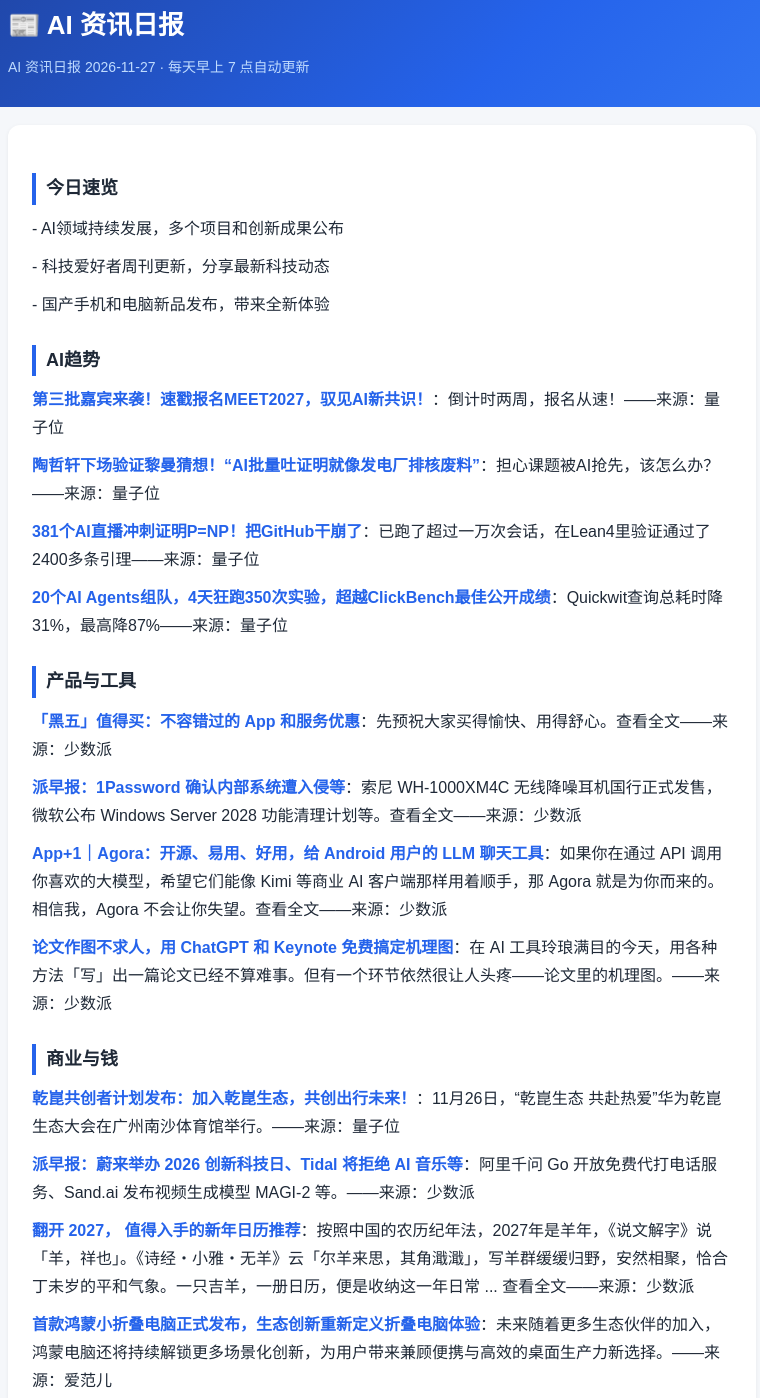
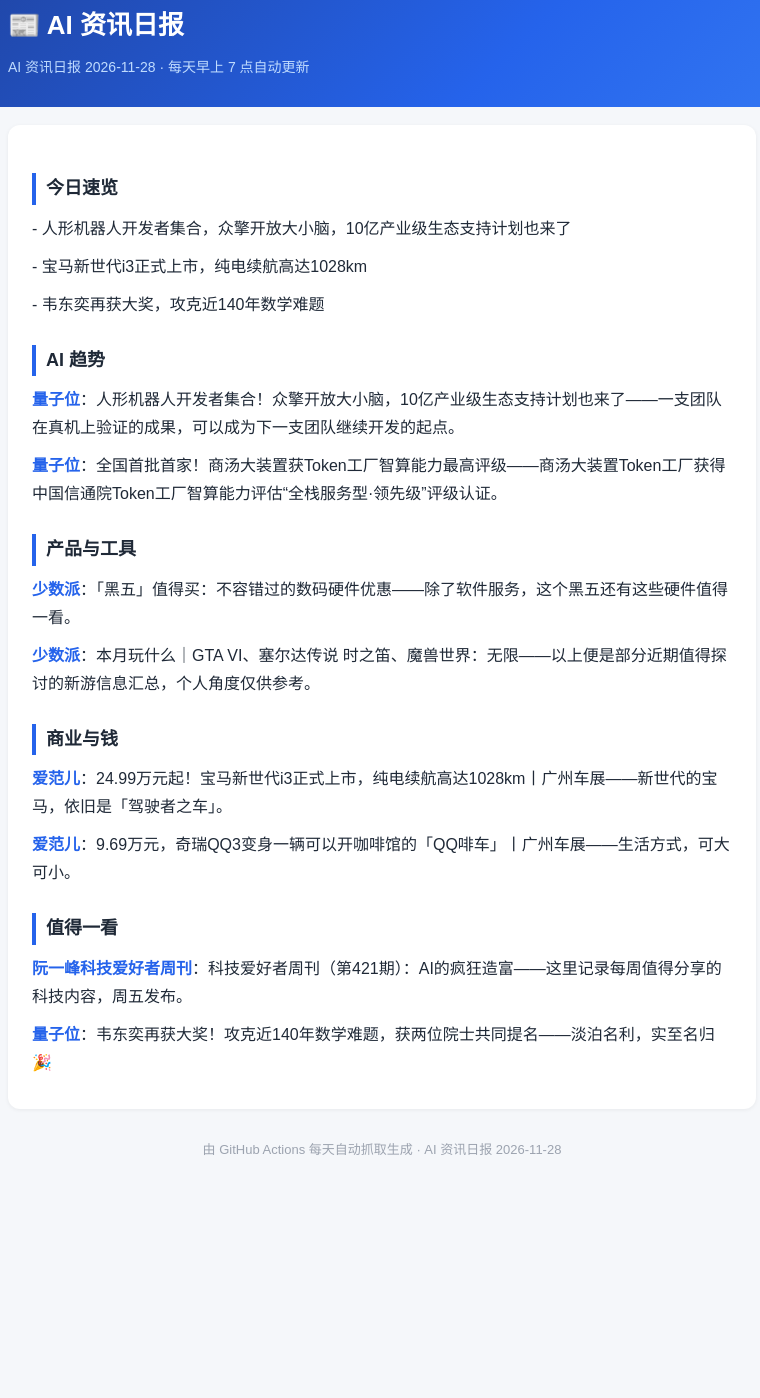
Before and after one commit to zyq15117903985-commits/ai-news-daily, a plain HTML site: page index.html in a window 1280 px wide. Shown: the part 33-1431 px from the top of the page, without its empty margins (258-1018 px from the left). After the commit the page ends 1234 px from the top, so only its background shows below. Drawn offline with Linux system fonts and the light colour scheme.

Commit message:
daily update 2026-11-28

```diff
--- a/index.html
+++ b/index.html
@@ -3,7 +3,7 @@
 <head>
 <meta charset="utf-8">
 <meta name="viewport" content="width=device-width, initial-scale=1">
-<title>AI 资讯日报 2026-11-27</title>
+<title>AI 资讯日报 2026-11-28</title>
 <style>
   * { box-sizing: border-box; }
   body { font-family: "Microsoft YaHei", "PingFang SC", sans-serif;
@@ -35,41 +35,29 @@
 <body>
 <header class="hero"><div class="wrap">
   <h1>📰 AI 资讯日报</h1>
-  <div class="date">AI 资讯日报 2026-11-27 · 每天早上 7 点自动更新</div>
+  <div class="date">AI 资讯日报 2026-11-28 · 每天早上 7 点自动更新</div>
 </div></header>
 <div class="wrap">
   <div class="card">
 <h2>今日速览</h2>
-<p>- AI领域持续发展，多个项目和创新成果公布</p>
-<p>- 科技爱好者周刊更新，分享最新科技动态</p>
-<p>- 国产手机和电脑新品发布，带来全新体验</p>
-<h2>AI趋势</h2>
-<p><b><a href="https://www.qbitai.com/2026/11/513091.html" target="_blank">第三批嘉宾来袭！速戳报名MEET2027，驭见AI新共识！</a></b>：倒计时两周，报名从速！——来源：量子位</p>
-<p><b><a href="https://www.qbitai.com/2026/11/513075.html" target="_blank">陶哲轩下场验证黎曼猜想！“AI批量吐证明就像发电厂排核废料”</a></b>：担心课题被AI抢先，该怎么办？——来源：量子位</p>
-<p><b><a href="https://www.qbitai.com/2026/11/513021.html" target="_blank">381个AI直播冲刺证明P=NP！把GitHub干崩了</a></b>：已跑了超过一万次会话，在Lean4里验证通过了2400多条引理——来源：量子位</p>
-<p><b><a href="https://www.qbitai.com/2026/11/513053.html" target="_blank">20个AI Agents组队，4天狂跑350次实验，超越ClickBench最佳公开成绩</a></b>：Quickwit查询总耗时降31%，最高降87%——来源：量子位</p>
+<p>- 人形机器人开发者集合，众擎开放大小脑，10亿产业级生态支持计划也来了</p>
+<p>- 宝马新世代i3正式上市，纯电续航高达1028km</p>
+<p>- 韦东奕再获大奖，攻克近140年数学难题</p>
+<h2>AI 趋势</h2>
+<p><b><a href="https://www.qbitai.com/2026/11/513352.html" target="_blank">量子位</a></b>：人形机器人开发者集合！众擎开放大小脑，10亿产业级生态支持计划也来了——一支团队在真机上验证的成果，可以成为下一支团队继续开发的起点。</p>
+<p><b><a href="https://www.qbitai.com/2026/11/513346.html" target="_blank">量子位</a></b>：全国首批首家！商汤大装置获Token工厂智算能力最高评级——商汤大装置Token工厂获得中国信通院Token工厂智算能力评估“全栈服务型·领先级”评级认证。</p>
 <h2>产品与工具</h2>
-<p><b><a href="https://sspai.com/post/119601" target="_blank">「黑五」值得买：不容错过的 App 和服务优惠</a></b>：先预祝大家买得愉快、用得舒心。查看全文——来源：少数派</p>
-<p><b><a href="https://sspai.com/post/119632" target="_blank">派早报：1Password 确认内部系统遭入侵等</a></b>：索尼 WH-1000XM4C 无线降噪耳机国行正式发售，微软公布 Windows Server 2028 功能清理计划等。查看全文——来源：少数派</p>
-<p><b><a href="https://sspai.com/post/116773" target="_blank">App+1｜Agora：开源、易用、好用，给 Android 用户的 LLM 聊天工具</a></b>：如果你在通过 API 调用你喜欢的大模型，希望它们能像 Kimi 等商业 AI 客户端那样用着顺手，那 Agora 就是为你而来的。相信我，Agora 不会让你失望。查看全文——来源：少数派</p>
-<p><b><a href="https://sspai.com/post/119563" target="_blank">论文作图不求人，用 ChatGPT 和 Keynote 免费搞定机理图</a></b>：在 AI 工具玲琅满目的今天，用各种方法「写」出一篇论文已经不算难事。但有一个环节依然很让人头疼——论文里的机理图。——来源：少数派</p>
+<p><b><a href="https://sspai.com/post/119651" target="_blank">少数派</a></b>：「黑五」值得买：不容错过的数码硬件优惠——除了软件服务，这个黑五还有这些硬件值得一看。</p>
+<p><b><a href="https://sspai.com/post/119686" target="_blank">少数派</a></b>：本月玩什么｜GTA VI、塞尔达传说 时之笛、魔兽世界：无限——以上便是部分近期值得探讨的新游信息汇总，个人角度仅供参考。</p>
 <h2>商业与钱</h2>
-<p><b><a href="https://www.qbitai.com/2026/11/513087.html" target="_blank">乾崑共创者计划发布：加入乾崑生态，共创出行未来！</a></b>：11月26日，“乾崑生态 共赴热爱”华为乾崑生态大会在广州南沙体育馆举行。——来源：量子位</p>
-<p><b><a href="https://sspai.com/post/119560" target="_blank">派早报：蔚来举办 2026 创新科技日、Tidal 将拒绝 AI 音乐等</a></b>：阿里千问 Go 开放免费代打电话服务、Sand.ai 发布视频生成模型 MAGI-2 等。——来源：少数派</p>
-<p><b><a href="https://sspai.com/post/119264" target="_blank">翻开 2027， 值得入手的新年日历推荐</a></b>：按照中国的农历纪年法，2027年是羊年，《说文解字》说「羊，祥也」。《诗经・小雅・无羊》云「尔羊来思，其角濈濈」，写羊群缓缓归野，安然相聚，恰合丁未岁的平和气象。一只吉羊，一册日历，便是收纳这一年日常 ... 查看全文——来源：少数派</p>
-<p><b><a href="https://www.ifanr.com/1695349?utm_source=rss&amp;utm_medium=rss&amp;utm_campaign" target="_blank">首款鸿蒙小折叠电脑正式发布，生态创新重新定义折叠电脑体验</a></b>：未来随着更多生态伙伴的加入，鸿蒙电脑还将持续解锁更多场景化创新，为用户带来兼顾便携与高效的桌面生产力新选择。——来源：爱范儿</p>
+<p><b><a href="https://www.ifanr.com/1695987?utm_source=rss&amp;utm_medium=rss&amp;utm_campaign" target="_blank">爱范儿</a></b>：24.99万元起！宝马新世代i3正式上市，纯电续航高达1028km丨广州车展——新世代的宝马，依旧是「驾驶者之车」。</p>
+<p><b><a href="https://www.ifanr.com/1695964?utm_source=rss&amp;utm_medium=rss&amp;utm_campaign" target="_blank">爱范儿</a></b>：9.69万元，奇瑞QQ3变身一辆可以开咖啡馆的「QQ啡车」丨广州车展——生活方式，可大可小。</p>
 <h2>值得一看</h2>
-<p><b><a href="https://www.ifanr.com/1695671?utm_source=rss&amp;utm_medium=rss&amp;utm_campaign" target="_blank">Claude Code 灵魂人物，开始反思 Vibe Coding 的未来了</a></b>：AI 既是一场工业革命，也是一场文艺复兴。 #欢迎关注爱范儿官方微信公众号：爱范儿（微信号：ifanr），更多精彩内容第一时间为您奉上。——来源：爱范儿</p>
-<p><b><a href="https://www.ifanr.com/1695642?utm_source=rss&amp;utm_medium=rss&amp;utm_campaign" target="_blank">华为 Mate X8 评测：终局之战</a></b>：七年之期已到…… #欢迎关注爱范儿官方微信公众号：爱范儿（微信号：ifanr），更多精彩内容第一时间为您奉上。——来源：爱范儿</p>
-<p><b><a href="http://www.ruanyifeng.com/blog/2026/11/weekly-issue-421.html" target="_blank">科技爱好者周刊（第 421 期）：AI 的疯狂造富</a></b>：这里记录每周值得分享的科技内容，周五发布。——来源：阮一峰科技爱好者周刊</p>
-<p><b><a href="http://www.ruanyifeng.com/blog/2026/11/weekly-issue-420.html" target="_blank">科技爱好者周刊（第 420 期）：最分心的一年</a></b>：这里记录每周值得分享的科技内容，周五发布。——来源：阮一峰科技爱好者周刊</p>
-<p><b><a href="http://www.ruanyifeng.com/blog/2026/11/weekly-issue-419.html" target="_blank">科技爱好者周刊（第 419 期）：机房来了，写字楼走了</a></b>：这里记录每周值得分享的科技内容，周五发布。——来源：阮一峰科技爱好者周刊</p>
-<p><b><a href="https://www.qbitai.com/2026/11/512952.html" target="_blank">极客公园创新大会 2027 全议程公布！</a></b>：今天，IF 2027 全议程揭晓。——来源：量子位</p>
-<p><b><a href="https://sspai.com/post/119310" target="_blank">App+1｜Yab：开源、AI 友好的双内核浏览器，给舍不得 Arc 的你</a></b>：Arc 花了很大力气重新设计「人该如何使用浏览器」，YAB 在继承这份交互遗产的同时，又顺手为 AI 打开了另一扇门。——来源：少数派</p>
-<p><b><a href="https://www.ifanr.com/1691222?utm_source=rss&amp;utm_medium=rss&amp;utm_campaign" target="_blank">OPPO Reno17 Pro 体验：在手机里装进一只猫，分几步？</a></b>：哈基米，浮出机面 #欢迎关注爱范儿官方微信公众号：爱范儿（微信号：ifanr），更多精彩内容第一时间为您奉上。——来源：爱范儿</p>
+<p><b><a href="http://www.ruanyifeng.com/blog/2026/11/weekly-issue-421.html" target="_blank">阮一峰科技爱好者周刊</a></b>：科技爱好者周刊（第421期）：AI的疯狂造富——这里记录每周值得分享的科技内容，周五发布。</p>
+<p><b><a href="https://www.qbitai.com/2026/11/513320.html" target="_blank">量子位</a></b>：韦东奕再获大奖！攻克近140年数学难题，获两位院士共同提名——淡泊名利，实至名归🎉</p>
   </div>
 
-<footer>由 GitHub Actions 每天自动抓取生成 · AI 资讯日报 2026-11-27</footer>
+<footer>由 GitHub Actions 每天自动抓取生成 · AI 资讯日报 2026-11-28</footer>
 </div>
 </body>
 </html>
```
